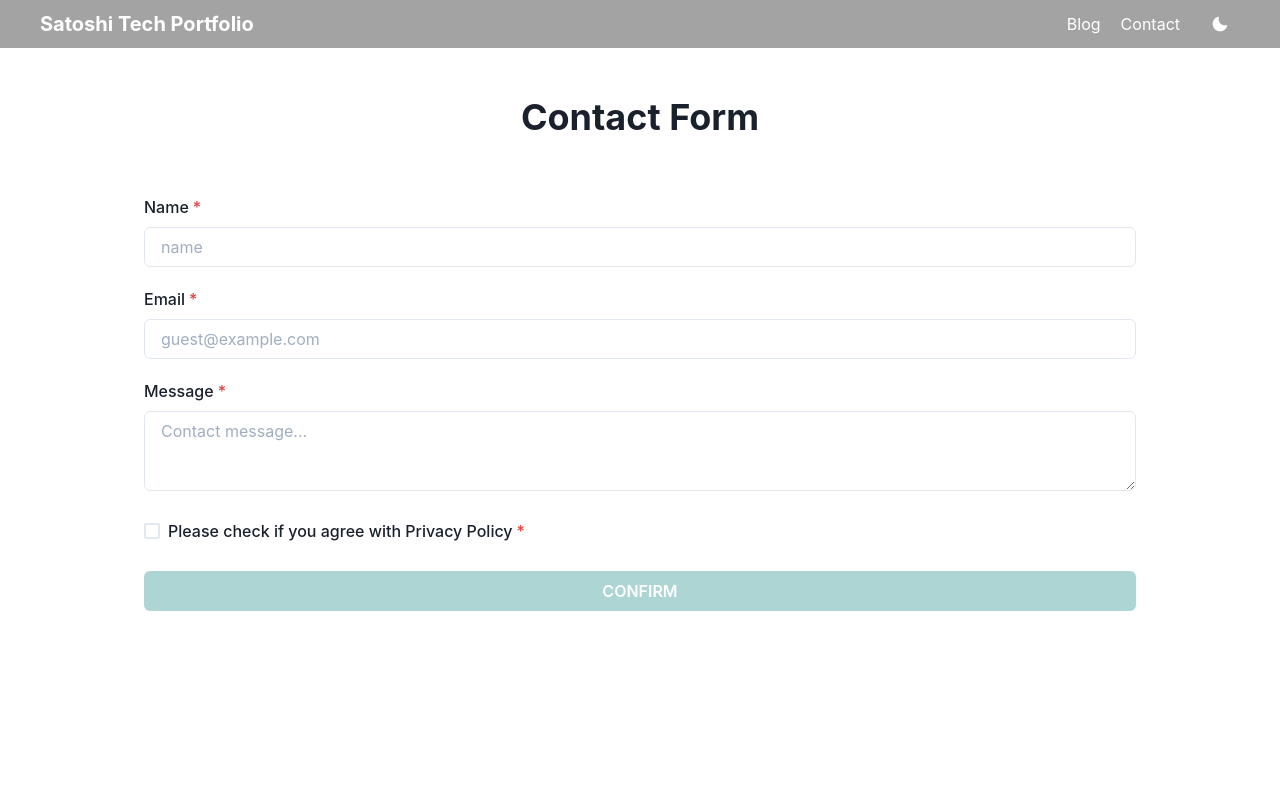
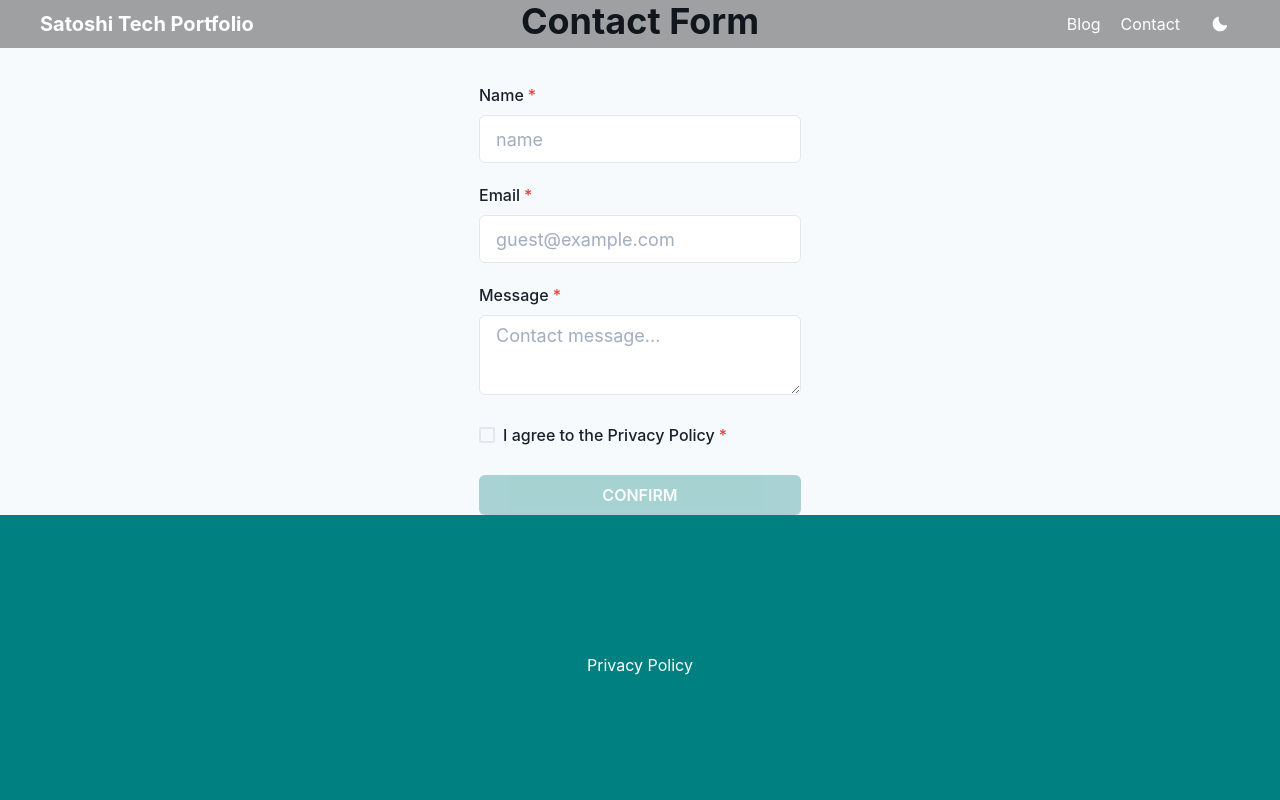
Before and after one commit to satoshi99/portfolio-page, a Next.js app: page /contact in a window 1280 px wide. Shown: the top 800 px of the page. Built offline with nearby package versions, Linux system fonts and the light colour scheme.

Commit message:
fix some components

```diff
--- a/src/components/atoms/buttons/TagButton.tsx
+++ b/src/components/atoms/buttons/TagButton.tsx
@@ -9,9 +9,8 @@ export const TagButton = ({ title }: Props) => {
     <Button
       size="xs"
       variant="outline"
-      color="darkblue"
-      borderColor="darkblue"
-      _hover={{ bgColor: 'darkblue', color: 'white' }}
+      borderColor="black"
+      _hover={{ bgColor: 'black', color: 'white' }}
     >
       {title}
     </Button>
--- a/src/components/organisms/Footer.tsx
+++ b/src/components/organisms/Footer.tsx
@@ -8,7 +8,7 @@ export const Footer = () => {
       as="footer"
       w="100%"
       h="300"
-      bgColor="teal.900"
+      bgColor="teal"
       color="white"
       alignItems="center"
       align="center"
--- a/src/components/templates/Layout.tsx
+++ b/src/components/templates/Layout.tsx
@@ -1,6 +1,6 @@
 import Head from 'next/head'
 import { ReactNode } from 'react'
-import { Flex } from '@chakra-ui/react'
+import { Flex, useColorModeValue } from '@chakra-ui/react'
 import { Navbar } from '../organisms/Navbar'
 import { Footer } from '../organisms/Footer'
 
@@ -10,12 +10,13 @@ type Props = {
 }
 
 export const Layout = ({ title, children }: Props) => {
+  const bgColorMode = useColorModeValue('gray.50', 'gray.900')
   return (
     <>
       <Head>
         <title>{title}: Satoshi Tech Portfolio</title>
       </Head>
-      <Flex as="main" direction="column">
+      <Flex as="main" direction="column" align="center" bgColor={bgColorMode}>
         <Navbar />
         {children}
         <Footer />
--- a/src/components/templates/contact/ContactForm.tsx
+++ b/src/components/templates/contact/ContactForm.tsx
@@ -77,13 +77,8 @@ export const ContactForm = () => {
   }
 
   return (
-    <Flex
-      direction="column"
-      minH="100vh"
-      px={{ base: '16', md: '28', lg: '36' }}
-      py="24"
-    >
-      <Heading textAlign="center" mb="14">
+    <>
+      <Heading textAlign="center" mb="10">
         Contact Form
       </Heading>
 
@@ -94,6 +89,8 @@ export const ContactForm = () => {
             <Input
               type="text"
               placeholder="name"
+              bgColor="white"
+              size="lg"
               {...register('name', {
                 required: { value: true, message: 'Name is requried' },
               })}
@@ -108,6 +105,8 @@ export const ContactForm = () => {
             <Input
               type="email"
               placeholder="guest@example.com"
+              bgColor="white"
+              size="lg"
               {...register('email', {
                 required: {
                   value: true,
@@ -128,6 +127,8 @@ export const ContactForm = () => {
             <FormLabel>Message</FormLabel>
             <Textarea
               placeholder="Contact message..."
+              bgColor="white"
+              size="lg"
               {...register('message', {
                 required: {
                   value: true,
@@ -147,6 +148,7 @@ export const ContactForm = () => {
             <Flex direction="row" gap={2}>
               <Checkbox
                 defaultChecked={false}
+                colorScheme="teal"
                 {...register('policyConfirm', {
                   required: {
                     value: true,
@@ -154,9 +156,7 @@ export const ContactForm = () => {
                   },
                 })}
               />
-              <FormLabel mt="2">
-                Please check if you agree with Privacy Policy
-              </FormLabel>
+              <FormLabel mt="2">I agree to the Privacy Policy</FormLabel>
             </Flex>
             <FormErrorMessage>
               {errors.policyConfirm && errors.policyConfirm.message}
@@ -221,6 +221,6 @@ export const ContactForm = () => {
           </ModalFooter>
         </ModalContent>
       </Modal>
-    </Flex>
+    </>
   )
 }
```
Also changed, not shown: src/components/atoms/buttons/EditButton.tsx (deleted, +0 -22 lines), src/components/organisms/Pagination.tsx (added, +34 -0 lines), src/components/organisms/PostCard.tsx (+11 -23 lines), src/components/templates/blog/BlogSidebar.tsx (deleted, +0 -10 lines), src/components/templates/blog/TagList.tsx (renamed from src/components/organisms/TagList.tsx, +5 -10 lines), src/components/templates/post/PostContent.tsx (+6 -4 lines).
